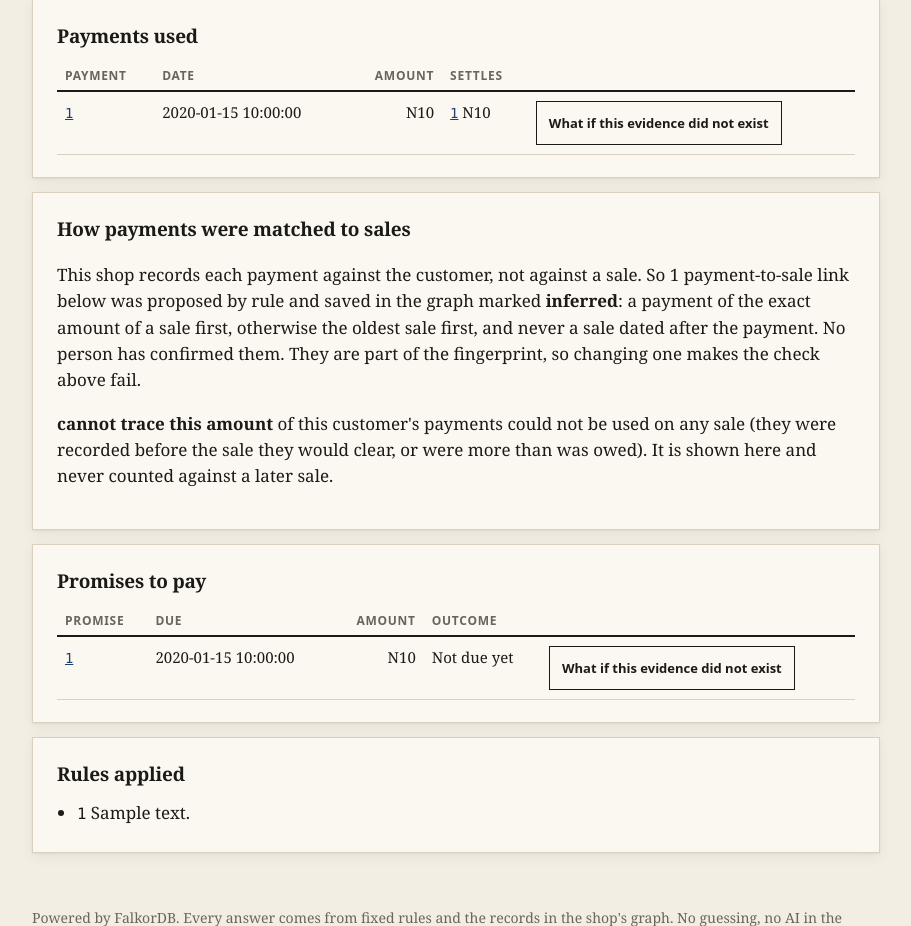
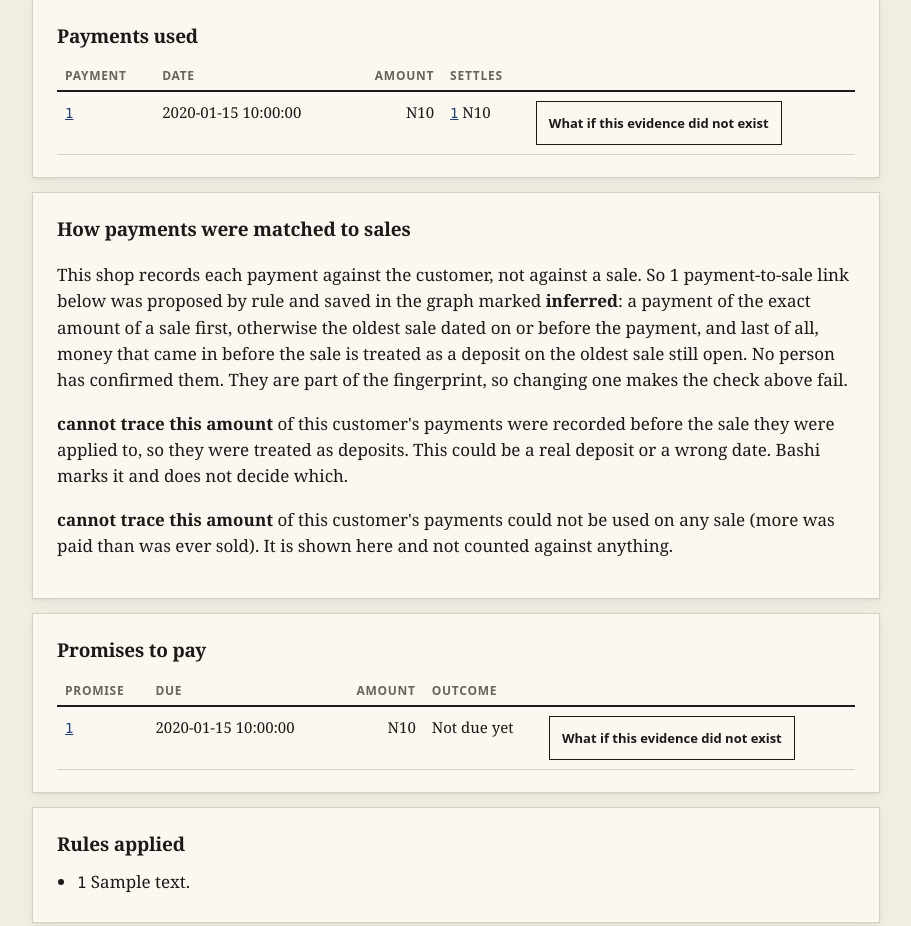
Before and after one commit to Sireadell/bashi, a Flask app: template templates/receipt.html in a window 1280 px wide. Shown: the part 1383-2309 px from the top of the page, without its empty margins (184-1095 px from the left). Run offline with Flask 3, Linux system fonts and the light colour scheme; the template is opened without the code that fills it: most values are stand-ins (such as "Sample title", 1, 10 or a date in 2020).

Commit message:
Show deposits on the whole-shop receipt and lead button

```diff
--- a/app.py
+++ b/app.py
@@ -330,6 +330,7 @@ def build_receipt(shop, g, decision_id):
             dec["fingerprint"], dec["snapshot"]), state=state)
     out["verify"] = {"ok": ok, "problems": problems}
     out["inferred_count"] = len(state.get("inferred", {}))
+    out["deposits"] = sum(state["settles"][k] for k, m in state.get("inferred", {}).items() if m == "deposit")
     out["unapplied"] = None
     if out["inferred_count"]:
         # Money this customer paid that no sale could use (paid before the sale, or more than
--- a/templates/home.html
+++ b/templates/home.html
@@ -37,10 +37,10 @@
   <p class="kicker">Ninety second proof</p>
   <div class="actions">
     {% if shop.own %}<form method="post" action="{{ url_for('demo_real') }}"><button class="btn" type="submit">See the real audit case</button></form>{% endif %}
-    {% if shop.real %}<form method="post" action="{{ url_for('demo_real') }}"><button class="btn" type="submit">See the account the plain balance gets most wrong</button></form>{% else %}
+    {% if shop.real %}<form method="post" action="{{ url_for('demo_real') }}"><button class="btn" type="submit">See the account with the most money paid before the sale</button></form>{% else %}
     <form method="post" action="{{ url_for('demo') }}"><button class="btn {{ 'alt' if shop.own else '' }}" type="submit">{{ 'Try the demo' if shop.own else 'Try the Tunde demo' }}</button></form>{% endif %}
   </div>
-  <p class="hint">{% if shop.real %}This opens the receipt of the real account where the plain balance and Bashi's matched debt differ most. The receipt lists every matched payment and marks it inferred.{% elif shop.own %}The demo uses an invented customer: the answer is NO, and removing one record changes it. The real audit case opens the receipt of the real customer with the most money wrongly showing as owed.{% else %}Asks N45,000 for Tunde Adeyemi, then opens the receipt.{% endif %}</p>
+  <p class="hint">{% if shop.real %}This opens the receipt of the real account with the most money paid before the sales it was applied to. The receipt lists every matched payment and marks it inferred.{% elif shop.own %}The demo uses an invented customer: the answer is NO, and removing one record changes it. The real audit case opens the receipt of the real customer with the most money wrongly showing as owed.{% else %}Asks N45,000 for Tunde Adeyemi, then opens the receipt.{% endif %}</p>
 </section>
 {% endif %}
 
--- a/templates/receipt.html
+++ b/templates/receipt.html
@@ -65,7 +65,7 @@
     <tr>
       <td><a class="mono" href="{{ url_for('record', label='Payment', rid=p.id, d=dec.id) }}">{{ p.id }}</a></td>
       <td>{{ p.date }}</td><td class="n">{{ p.amount|naira }}</td>
-      <td>{% for t in trades %}{% for q in t.pays if q.id == p.id %}<a class="mono" href="{{ url_for('record', label='Trade', rid=t.id, d=dec.id) }}">{{ t.id }}</a> {{ q.amount|naira }}{% if q.method %} <span class="tagi" title="Matched by rule, not confirmed by a person">inferred, {{ 'exact amount' if q.method == 'exact' else 'oldest sale first' }}</span>{% endif %} {% endfor %}{% endfor %}</td>
+      <td>{% for t in trades %}{% for q in t.pays if q.id == p.id %}<a class="mono" href="{{ url_for('record', label='Trade', rid=t.id, d=dec.id) }}">{{ t.id }}</a> {{ q.amount|naira }}{% if q.method %} <span class="tagi" title="Matched by rule, not confirmed by a person">inferred, {{ 'exact amount' if q.method == 'exact' else 'paid before the sale' if q.method == 'deposit' else 'oldest sale first' }}</span>{% endif %} {% endfor %}{% endfor %}</td>
       <td><button class="mini" data-remove="{{ p.id }}">What if this evidence did not exist</button></td>
     </tr>
     {% endfor %}
@@ -75,8 +75,9 @@
 {% if inferred_count %}
 <section class="card">
   <h2>How payments were matched to sales</h2>
-  <p>This shop records each payment against the customer, not against a sale. So {{ inferred_count }} payment-to-sale link{{ '' if inferred_count == 1 else 's' }} below {{ 'was' if inferred_count == 1 else 'were' }} proposed by rule and saved in the graph marked <b>inferred</b>: a payment of the exact amount of a sale first, otherwise the oldest sale first, and never a sale dated after the payment. No person has confirmed them. They are part of the fingerprint, so changing one makes the check above fail.</p>
-  {% if unapplied %}<p><b>{{ unapplied|naira }}</b> of this customer's payments could not be used on any sale (they were recorded before the sale they would clear, or were more than was owed). It is shown here and never counted against a later sale.</p>{% endif %}
+  <p>This shop records each payment against the customer, not against a sale. So {{ inferred_count }} payment-to-sale link{{ '' if inferred_count == 1 else 's' }} below {{ 'was' if inferred_count == 1 else 'were' }} proposed by rule and saved in the graph marked <b>inferred</b>: a payment of the exact amount of a sale first, otherwise the oldest sale dated on or before the payment, and last of all, money that came in before the sale is treated as a deposit on the oldest sale still open. No person has confirmed them. They are part of the fingerprint, so changing one makes the check above fail.</p>
+  {% if deposits %}<p><b>{{ deposits|naira }}</b> of this customer's payments were recorded before the sale they were applied to, so they were treated as deposits. This could be a real deposit or a wrong date. Bashi marks it and does not decide which.</p>{% endif %}
+  {% if unapplied %}<p><b>{{ unapplied|naira }}</b> of this customer's payments could not be used on any sale (more was paid than was ever sold). It is shown here and not counted against anything.</p>{% endif %}
 </section>
 {% endif %}
 
```
